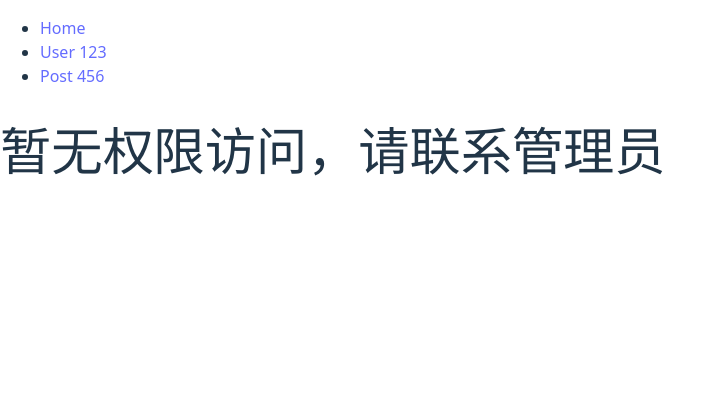
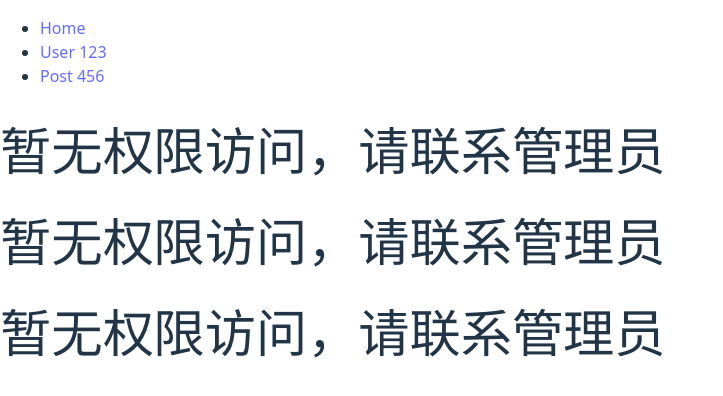
Before and after one commit to wyf-strom/my-react-router-app, a React (Vite) app: page /#/dashboard in a window 1280 px wide. Shown: the top 396 px of the page, without its empty margins (0-723 px from the left). Built offline with nearby package versions, Linux system fonts and the light colour scheme.

Commit message:
测试提交信息

```diff
--- a/src/components/AuthErrorPage.tsx
+++ b/src/components/AuthErrorPage.tsx
@@ -1,13 +1,15 @@
 /*
  * @Date: 2025-03-03 14:54:25
  * @LastEditors: wangyifeng
- * @LastEditTime: 2025-03-04 11:10:08
+ * @LastEditTime: 2025-03-04 15:46:42
  * @Description: 无权限页面
  */
 export default function AuthErrorPage() {
   return (
     <div className='layout'>
       <h1>暂无权限访问，请联系管理员</h1>
+      <h1>暂无权限访问，请联系管理员</h1>
+      <h1>暂无权限访问，请联系管理员</h1>
     </div>
   );
 }
```
